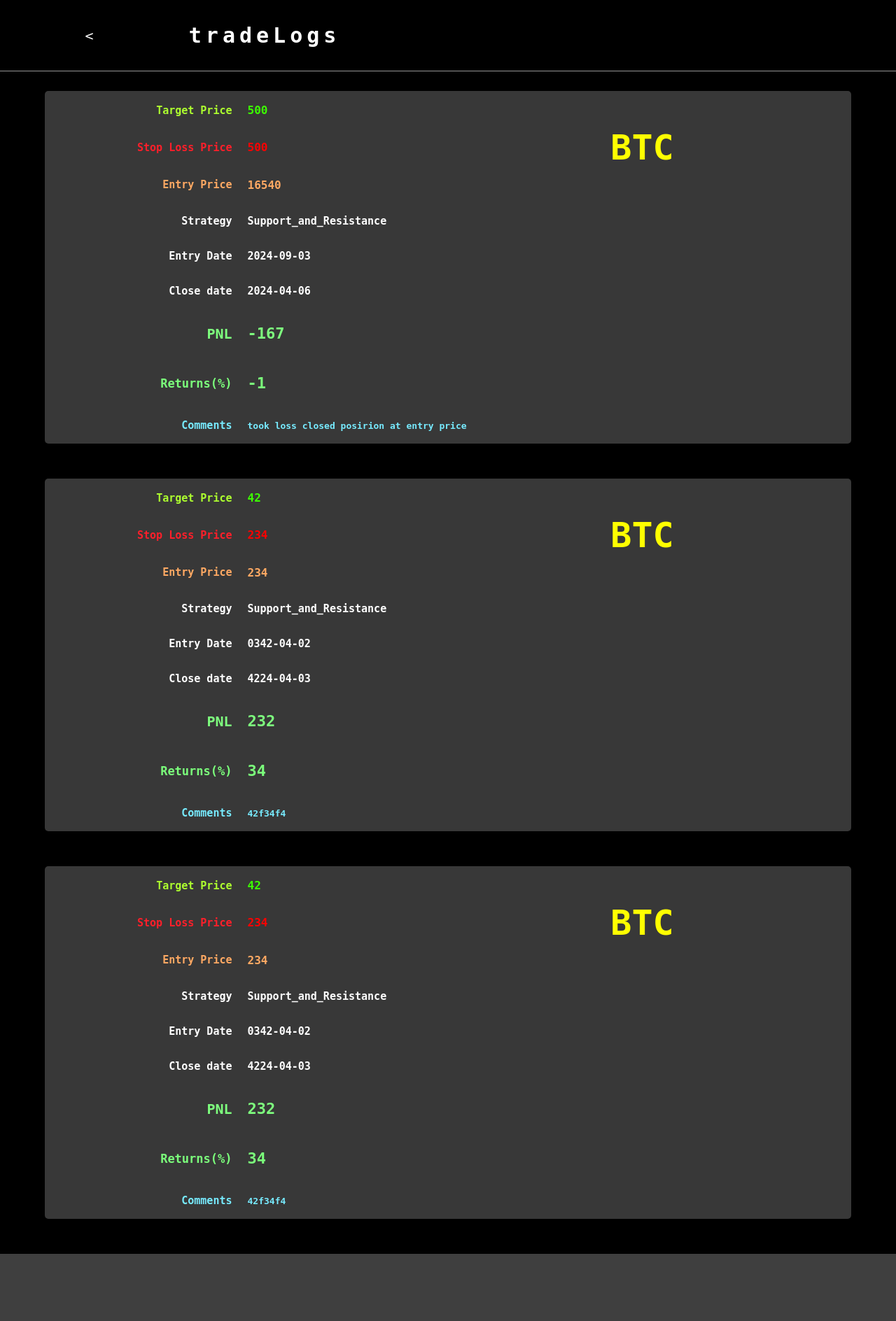
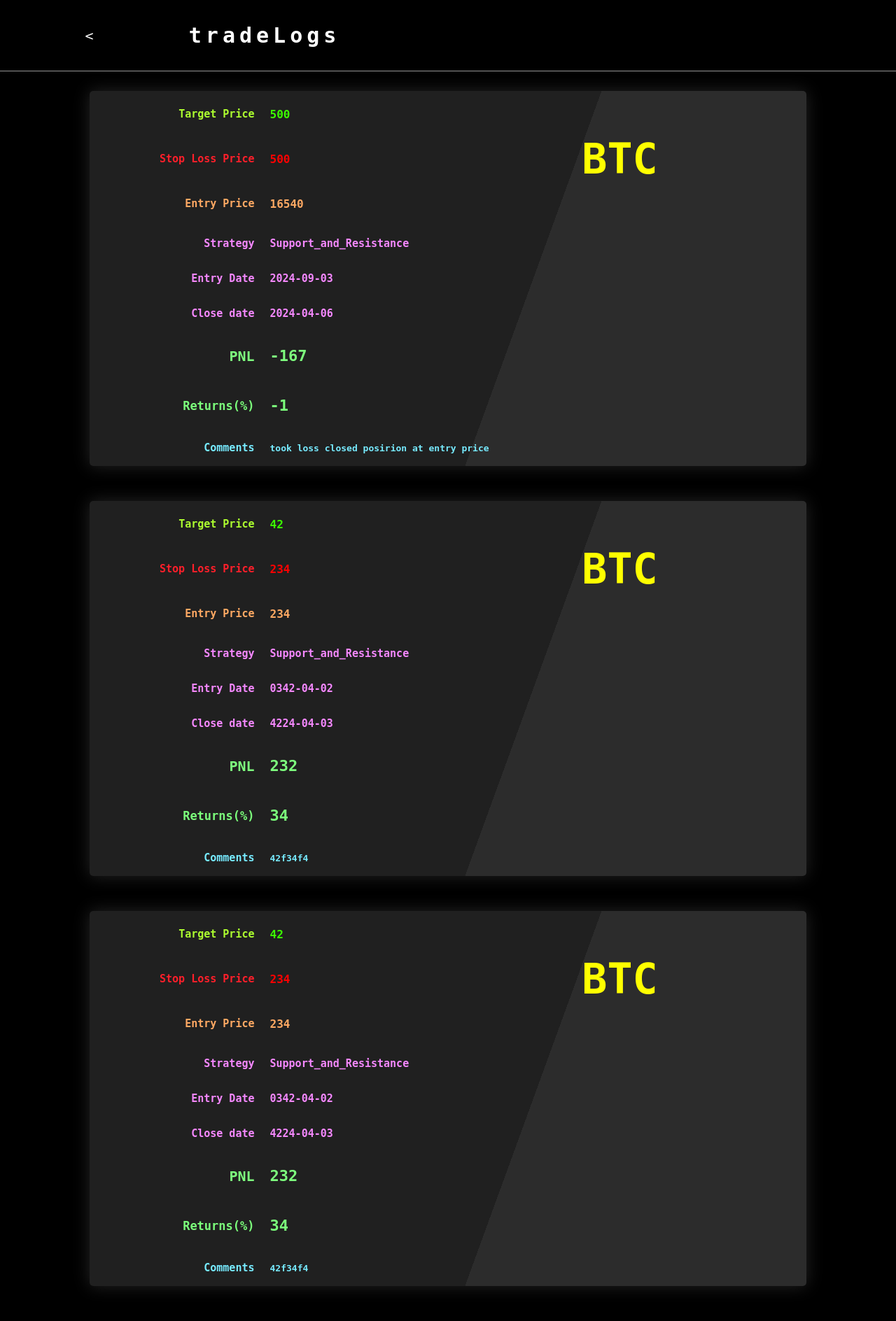
Before and after one commit to girishmogaveera101/tradesLog, a Flask app: page /allTrades in a window 1280 px wide. Shown: the whole page at 70% size. Before the commit the page ends 1792 px from the top, so only its background shows below. Run offline with Flask 3, Linux system fonts and the light colour scheme.

Commit message:
added some styling properties

```diff
--- a/static/styles/entry.css
+++ b/static/styles/entry.css
@@ -40,15 +40,19 @@
 }
 
 #table2{
-    height: 400px;
-    width: 90%;
-    margin-left: 5%;
+    width: 80%;
+    margin-left: 10%;
+    box-shadow: 0px 0px 25px rgb(37, 37, 37);
     border-radius: 5px;
     font-family: monospace;
-    color: white;
+    color: rgb(225, 74, 255);
     margin-bottom: 50px;
-    background-color: rgb(56, 56, 56);
+    background: linear-gradient(110deg,rgb(32, 32, 32) 60%, rgb(44, 44, 44) 40%);
 }
+
+
+
+
 #table2 td{
     border: 0px solid white;
     text-align: center;
@@ -56,7 +60,7 @@
     width: 25%;
 }
 #coin{
-    font-size: 50px;
+    font-size: 60px;
     color: yellow;
     font-weight: bolder;
 }
@@ -85,20 +89,20 @@
 #label4{
     font-size: 15px;
     font-weight: bold;
-    color: white;
+    color: rgb(245, 136, 255);
     text-align: right;
 }
 
 #label5{
     font-size: 15px;
     font-weight: bold;
-    color: white;
+    color: rgb(245, 136, 255);
     text-align: right;
 }
 
 #label6{
     font-size: 15px;
-    color: white;
+    color: rgb(245, 136, 255);
     font-weight: bold;
     text-align: right;
 }
@@ -148,7 +152,7 @@
 
 #strategy,#entryDate,#closeDate{
     font-size: 15px;
-    color: white;
+    color: rgb(245, 136, 255);
     font-weight: bold;
     text-align: left;
 }
--- a/templates/entry.html
+++ b/templates/entry.html
@@ -30,23 +30,9 @@
             card.className = 'card';
             // card.innerHTML = `<h2><u>${title}</u></h2><p>${content}</p>`;
 
-            // card.innerHTML =
-            // `<table>
-            //     <tr>
-            //         <td>
-            //             <p>${title}</p>
-            //         </td>
-            //         <td>
-            //             <p>${content}</p>
-            //         </td>
-            //     </tr>
-            // </table>`;
-
-
-
             card.innerHTML =
             `
-            <table id="table2">
+            <table id="table2" onmousehover="hover(this)">
         <tr>
             <td>
                 <p id="label1">Target Price</p>
@@ -143,6 +129,12 @@
             });
         }
 
+        function hover(x){
+            x.style.background="background: linear-gradient(140deg,rgb(32, 32, 32) 60%, rgb(44, 44, 44) 40%);";
+        }
+
+        document.addEventListener
+
         // Get the values from Flask and display the cards
         document.addEventListener('DOMContentLoaded', () => {
             const cards = {{ cards | tojson }};
```
